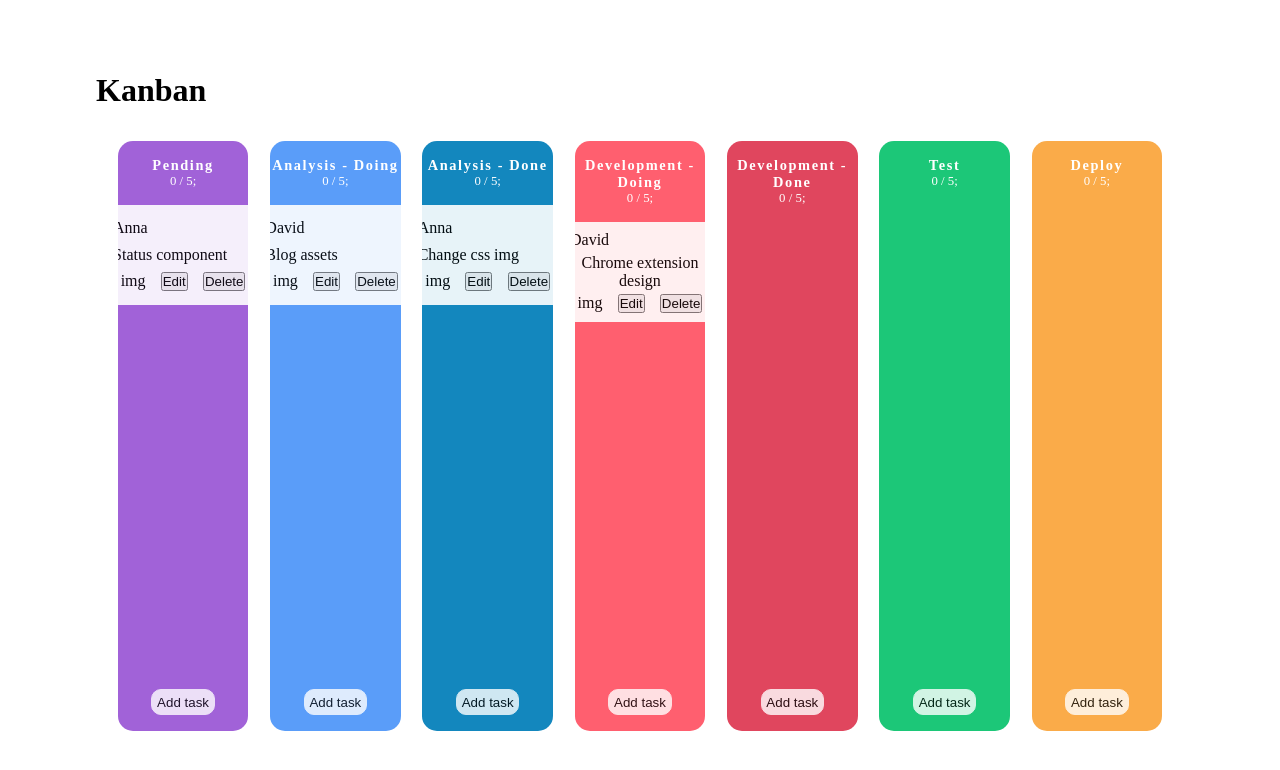
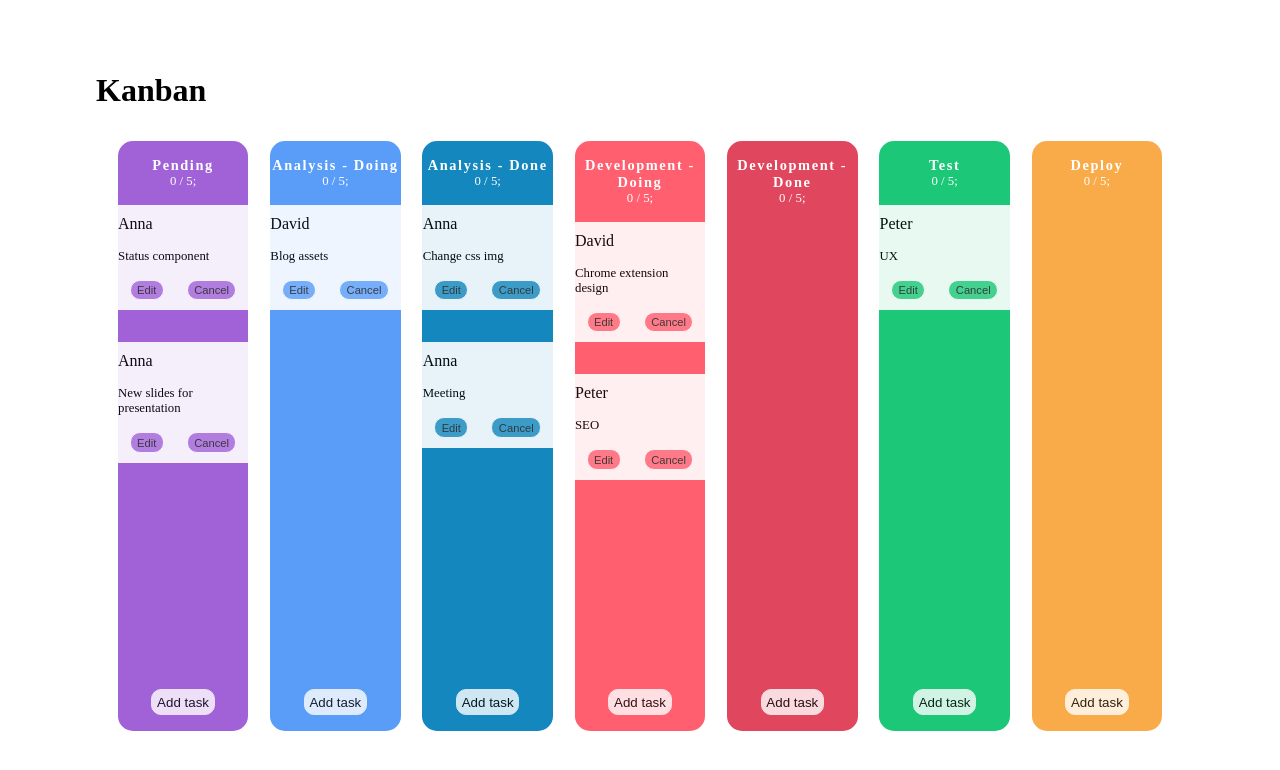
Before and after one commit to axseinga/kanbanboard-app-react, a React (Create React App) app: page / in a window 1280 px wide. Shown: the top 770 px of the page. Built offline with nearby package versions, Linux system fonts and the light colour scheme.

Commit message:
add futher styling

```diff
--- a/src/KanbanColumn.js
+++ b/src/KanbanColumn.js
@@ -19,7 +19,13 @@ const KanbanColumn = (props) => {
                     {tasks
                         .filter((task) => task.idColumn === props.columnData.id)
                         .map((task) => {
-                            return <KanbanTask key={task.id} task={task} />;
+                            return (
+                                <KanbanTask
+                                    key={task.id}
+                                    task={task}
+                                    color={props.columnData.color}
+                                />
+                            );
                         })}
                 </div>
             </div>
--- a/src/KanbanData.js
+++ b/src/KanbanData.js
@@ -59,4 +59,8 @@ export const tasksRowData = [
     { id: 2, text: "Blog assets", idColumn: 2, user: "David" },
     { id: 3, text: "Change css img", idColumn: 3, user: "Anna" },
     { id: 4, text: "Chrome extension design", idColumn: 4, user: "David" },
+    { id: 5, text: "New slides for presentation", idColumn: 1, user: "Anna" },
+    { id: 6, text: "SEO", idColumn: 4, user: "Peter" },
+    { id: 7, text: "Meeting", idColumn: 3, user: "Anna" },
+    { id: 8, text: "UX", idColumn: 6, user: "Peter" },
 ];
--- a/src/KanbanTask.css
+++ b/src/KanbanTask.css
@@ -1,8 +1,8 @@
 .KanbanTask {
     background-color: white;
     margin: 1rem 0;
-    padding: 5px;
-    height: 100px;
+    padding: 10px;
+    height: min-content;
     min-width: 150px;
     width: 90%;
     display: flex;
@@ -11,10 +11,27 @@
     justify-content: space-evenly;
     border-radius: 5px;
     opacity: 0.9;
+    text-align: left;
+}
+
+.KanbanTask-content {
+    padding: 1rem 0;
+    font-size: 0.8rem;
 }
 
 .KanbanTask-options {
+    font-size: 0.8rem;
     display: flex;
     justify-content: space-around;
     width: 100%;
 }
+
+.KanbanTask-btn-edit,
+.KanbanTask-btn-delete {
+    font-size: 0.7rem;
+    opacity: 0.8;
+    padding: 0.2rem 0.4rem;
+    border: 1px solid white;
+    border-radius: 10px;
+    cursor: pointer;
+}
--- a/src/KanbanTask.js
+++ b/src/KanbanTask.js
@@ -11,9 +11,18 @@ const KanbanTask = (props) => {
             </div>
             <div className="KanbanTask-content">{props.task.text}</div>
             <div className="KanbanTask-options">
-                <span className="KanbanTask-added">img</span>
-                <button className="KanbanTask-btn-edit">Edit</button>
-                <button className="KanbanTask-btn-delete">Delete</button>
+                <button
+                    className="KanbanTask-btn-edit"
+                    style={{ backgroundColor: `${props.color}` }}
+                >
+                    Edit
+                </button>
+                <button
+                    className="KanbanTask-btn-delete"
+                    style={{ backgroundColor: `${props.color}` }}
+                >
+                    Cancel
+                </button>
             </div>
         </div>
     );
```
